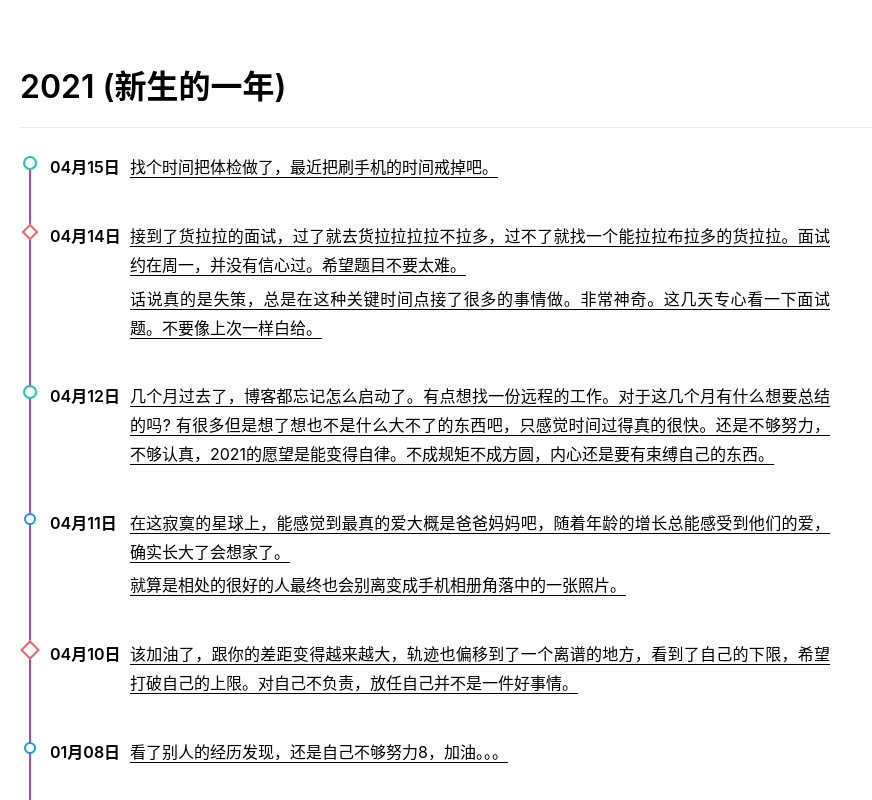
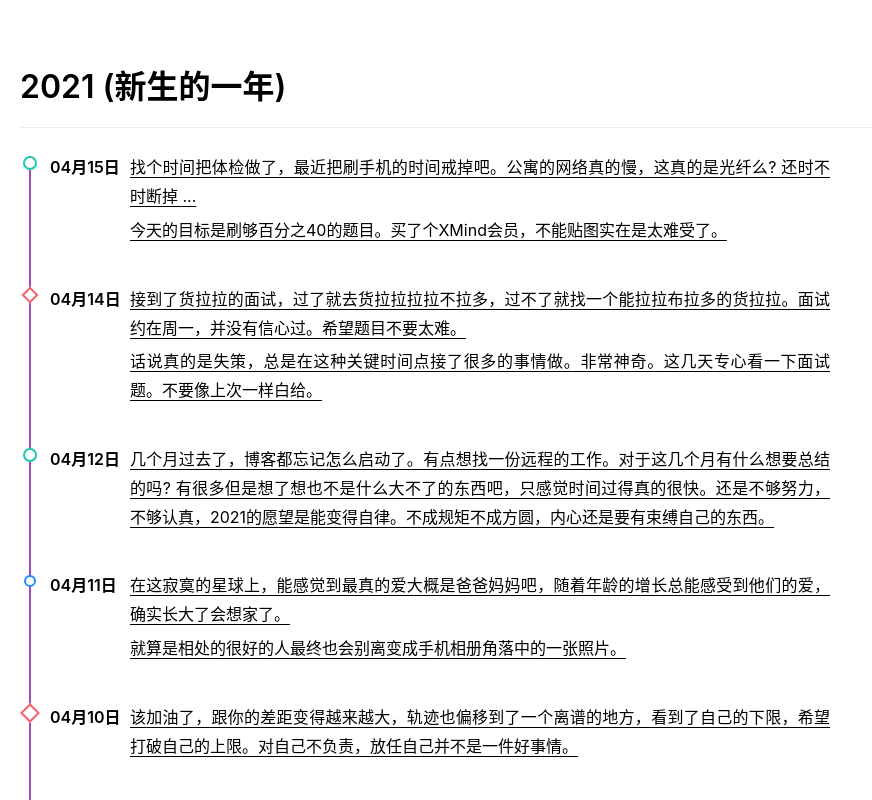
Before and after one commit to Nbsaw/dura, a Next.js app: page /timeline/components/RenderTimeLine in a window 1280 px wide. Shown: the top 800 px of the page, without its empty margins (0-872 px from the left). Built offline with nearby package versions, Linux system fonts and the light colour scheme; a web font is replaced by a local one.

Commit message:
feat: add new event

```diff
--- a/constant/timeline.tsx
+++ b/constant/timeline.tsx
@@ -52,7 +52,10 @@ const Timeline: TimelineType = {
   "2021 (新生的一年)": [
     {
       time: "04月15日",
-      text: "找个时间把体检做了，最近把刷手机的时间戒掉吧。"
+      text: [
+        "找个时间把体检做了，最近把刷手机的时间戒掉吧。公寓的网络真的慢，这真的是光纤么? 还时不时断掉 ...",
+        "今天的目标是刷够百分之40的题目。买了个XMind会员，不能贴图实在是太难受了。"
+      ]
     },
     {
       time: "04月14日",
```
